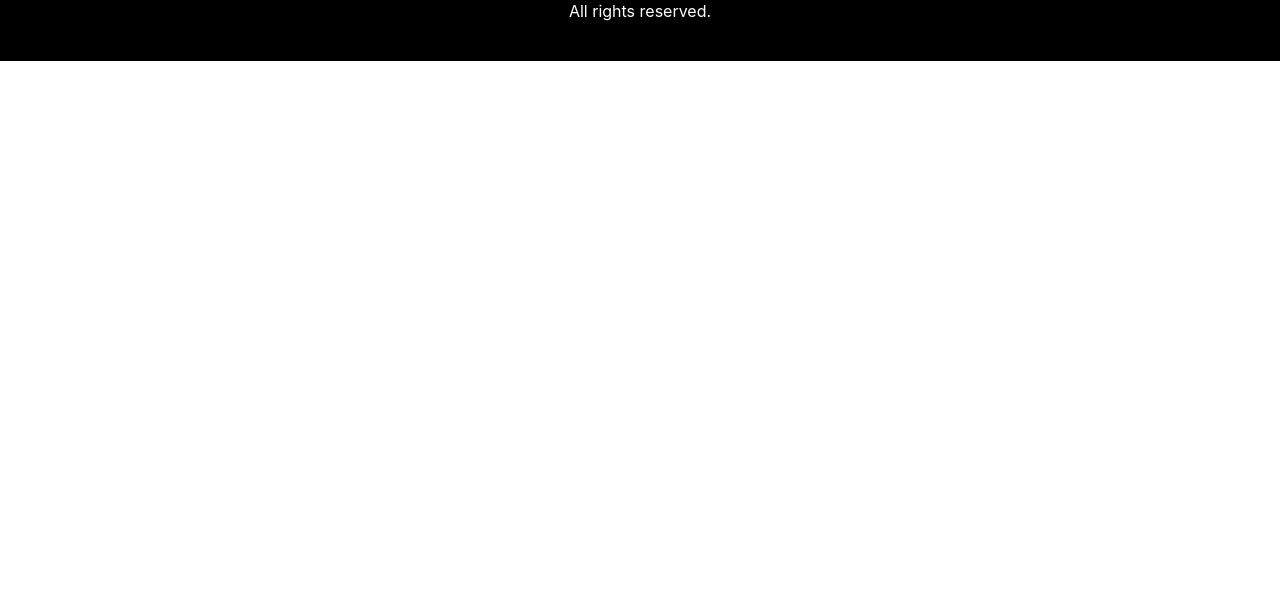
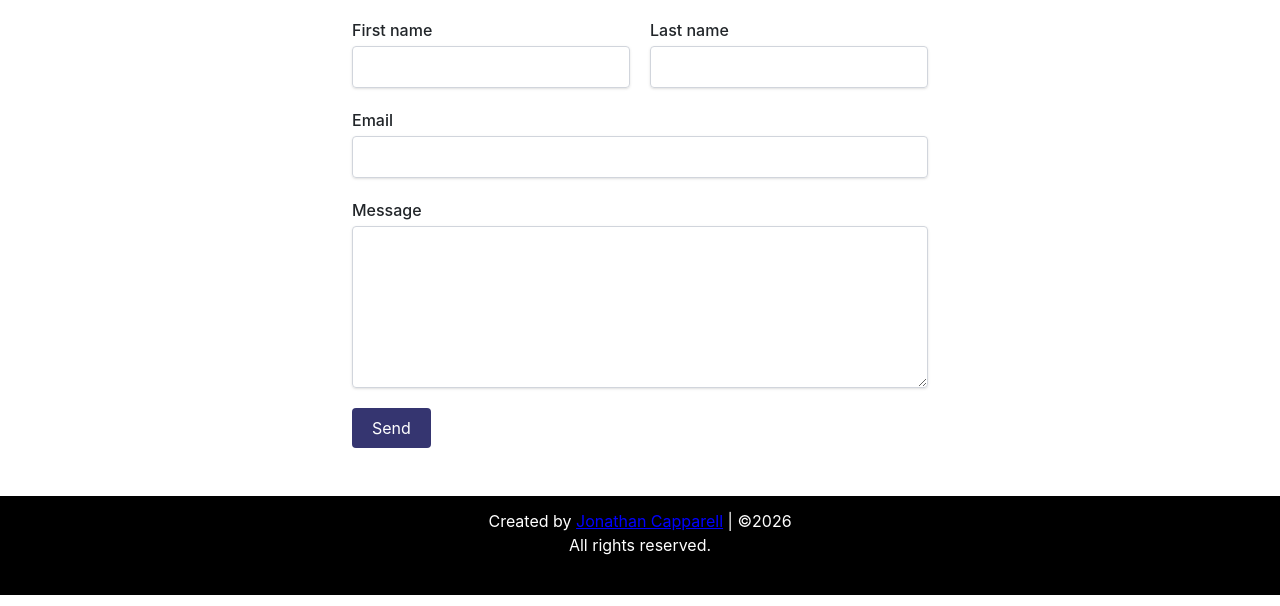
Before and after one commit to JonKappa/test-website, an Astro site: page /Website/contact in a window 1280 px wide. Shown: the part 194-800 px from the top of the page. Built offline with nearby package versions, Linux system fonts and the light colour scheme; Astro itself is replaced by a stand-in of ours.

Commit message:
Add a contact form to the Contact page
First name, last name, email and message fields, all required, with
browser validation and autocomplete hints. It doesn't submit anywhere
yet; GitHub Pages has no server to receive it.

```diff
--- a/src/pages/contact.astro
+++ b/src/pages/contact.astro
@@ -1,7 +1,33 @@
 ---
 import Layout from '../layouts/Layout.astro';
+
+const inputClass =
+  'mt-1 block w-full rounded border border-gray-300 px-3 py-2 shadow-sm focus:border-brand focus:ring-2 focus:ring-brand/30 focus:outline-none';
 ---
 
 <Layout title="Contact">
   <h1>Contact</h1>
+  <p class="mx-auto max-w-xl text-gray-600">Have a question or an opportunity? Send me a message.</p>
+
+  <form method="post" class="mx-auto mt-8 mb-12 grid max-w-xl gap-5 text-left sm:grid-cols-2">
+    <label class="block">
+      <span class="font-medium">First name</span>
+      <input type="text" name="firstName" autocomplete="given-name" required class={inputClass} />
+    </label>
+    <label class="block">
+      <span class="font-medium">Last name</span>
+      <input type="text" name="lastName" autocomplete="family-name" required class={inputClass} />
+    </label>
+    <label class="block sm:col-span-2">
+      <span class="font-medium">Email</span>
+      <input type="email" name="email" autocomplete="email" required class={inputClass} />
+    </label>
+    <label class="block sm:col-span-2">
+      <span class="font-medium">Message</span>
+      <textarea name="message" rows="6" required class={inputClass}></textarea>
+    </label>
+    <div class="sm:col-span-2">
+      <button type="submit" class="rounded bg-brand px-5 py-2 text-white hover:bg-brand-hover">Send</button>
+    </div>
+  </form>
 </Layout>
```
